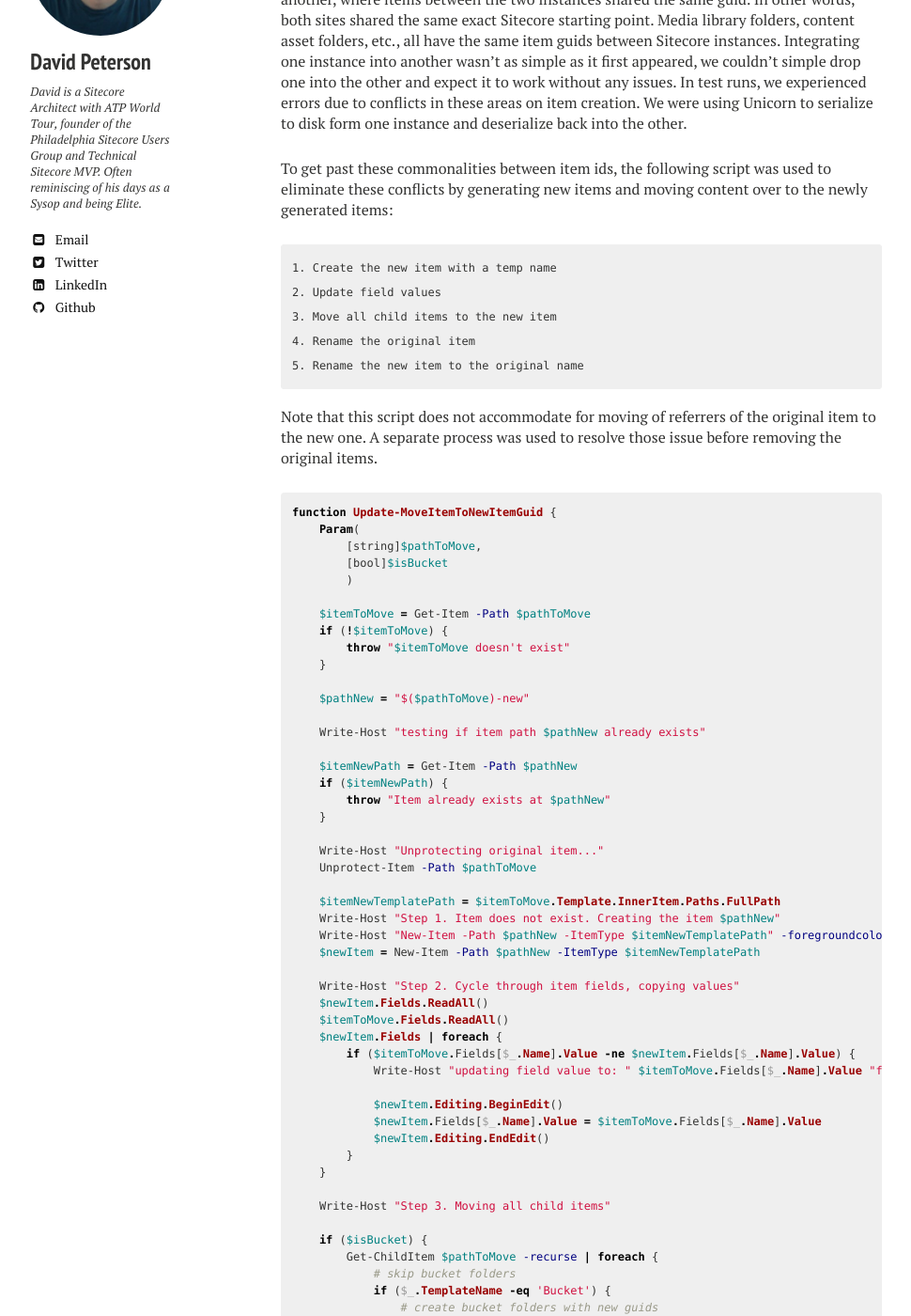
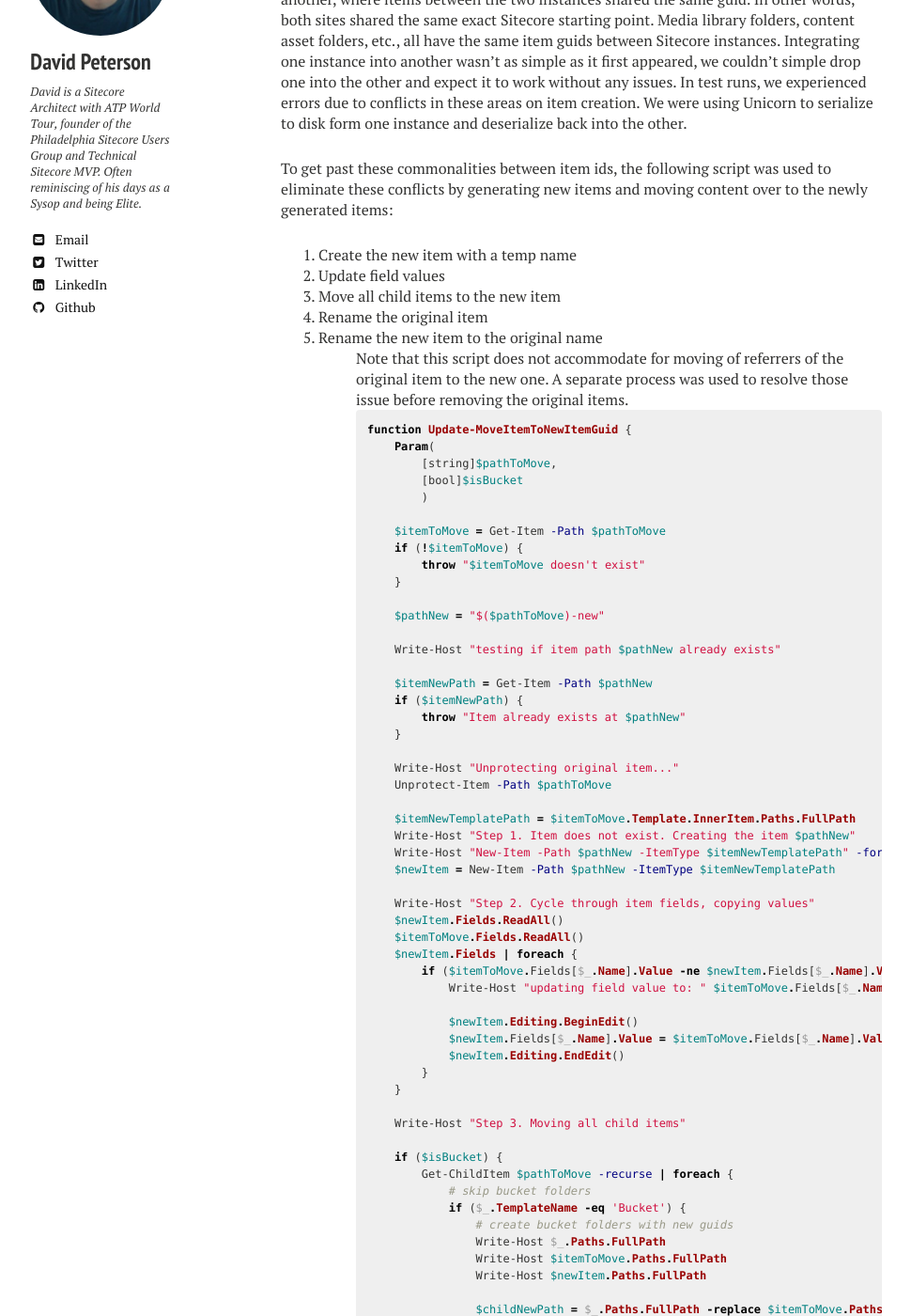
Before and after one commit to PetersonDave/petersondave.github.io, a Jekyll site: the page built from _posts/2017-07-23-Generating-New-Item-Ids-For-Existing-Items-with-Sitecore-Powershell-Extensions.markdown, in a window 1280 px wide and 1400 px high, scrolled down 228 px. Shown: the whole window at 94% size, without its empty margins (21-991 px from the left). Built offline with Jekyll 4.4.1, drawn with Linux system fonts in a browser that asks for light colours; nearby versions of some CDN libraries; comment, search, counter and statistics services are not loaded; some of the changed text lies outside the part shown.

Commit message:
Cleaning up of posts

```diff
--- a/_posts/2017-07-23-Generating-New-Item-Ids-For-Existing-Items-with-Sitecore-Powershell-Extensions.markdown
+++ b/_posts/2017-07-23-Generating-New-Item-Ids-For-Existing-Items-with-Sitecore-Powershell-Extensions.markdown
@@ -10,11 +10,13 @@ We had a very unique situation in that we were integrating one Sitecore instance
 
 To get past these commonalities between item ids, the following script was used to eliminate these conflicts by generating new items and moving content over to the newly generated items:
 
-	1. Create the new item with a temp name
-	2. Update field values
-	3. Move all child items to the new item
-	4. Rename the original item
-	5. Rename the new item to the original name
+<ol>
+	<li>Create the new item with a temp name</li>
+	<li>Update field values</li>
+	<li>Move all child items to the new item</li>
+	<li>Rename the original item</li>
+	<li>Rename the new item to the original name</li>
+<ol>
 
 Note that this script does not accommodate for moving of referrers of the original item to the new one. A separate process was used to resolve those issue before removing the original items.
 
--- a/_posts/2017-11-01-Troubleshooting-Data-Imports-into-Sitecore-Item-Buckets.markdown
+++ b/_posts/2017-11-01-Troubleshooting-Data-Imports-into-Sitecore-Item-Buckets.markdown
@@ -27,10 +27,12 @@ Overriding the default bucket folder naming convention using the item name creat
 
 By default, Sitecore uses date/time to determine bucket folders
 
+{% highlight xml %}
 <setting name="BucketConfiguration.BucketFolderPath" value="yyyy\/MM\/dd\/HH\/mm" patch:source="Sitecore.Buckets.config"/>
+{% endhighlight %}
 
 Using Sitecore's item bucket settings (/sitecore/system/Settings/Buckets/Item Buckets Settings), we were overriding the folder naming convention using the first two characters of the item's name.
 
--- image --
+![buckets rules](/assets/images/buckets-rules.png)
 
 Conversion of the item name to replace spaces with hypens during the import process ensured proper item naming standards, however, failed to create buckets folders in which an item contained a space in the second position. This resulted in an attempt to create a bucket parent folder of "-", which is invalid and generates an exception during item creation.
```
Also changed, not shown: _posts/2017-07-21-Scripting-Media-Library-Reorganization-with-Sitecore-Powersehll-Extensions.markdown (+5 -3 lines), assets/images/buckets-rules.png (added).
